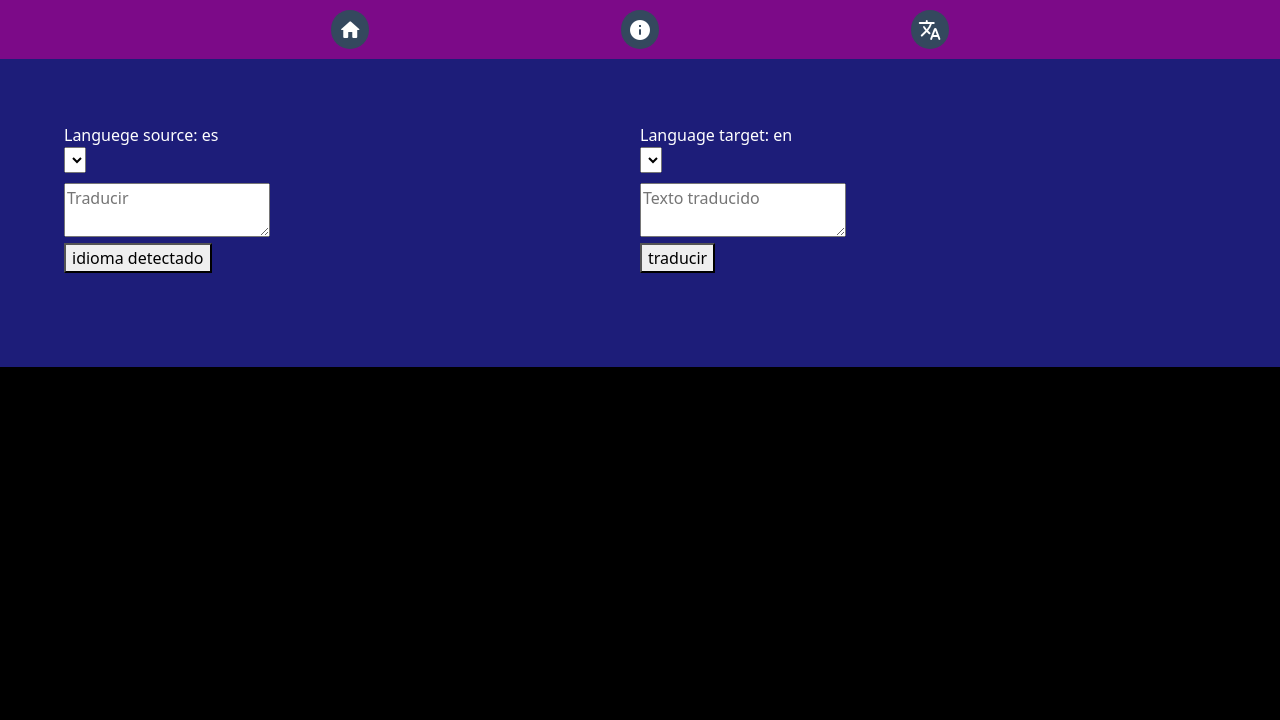
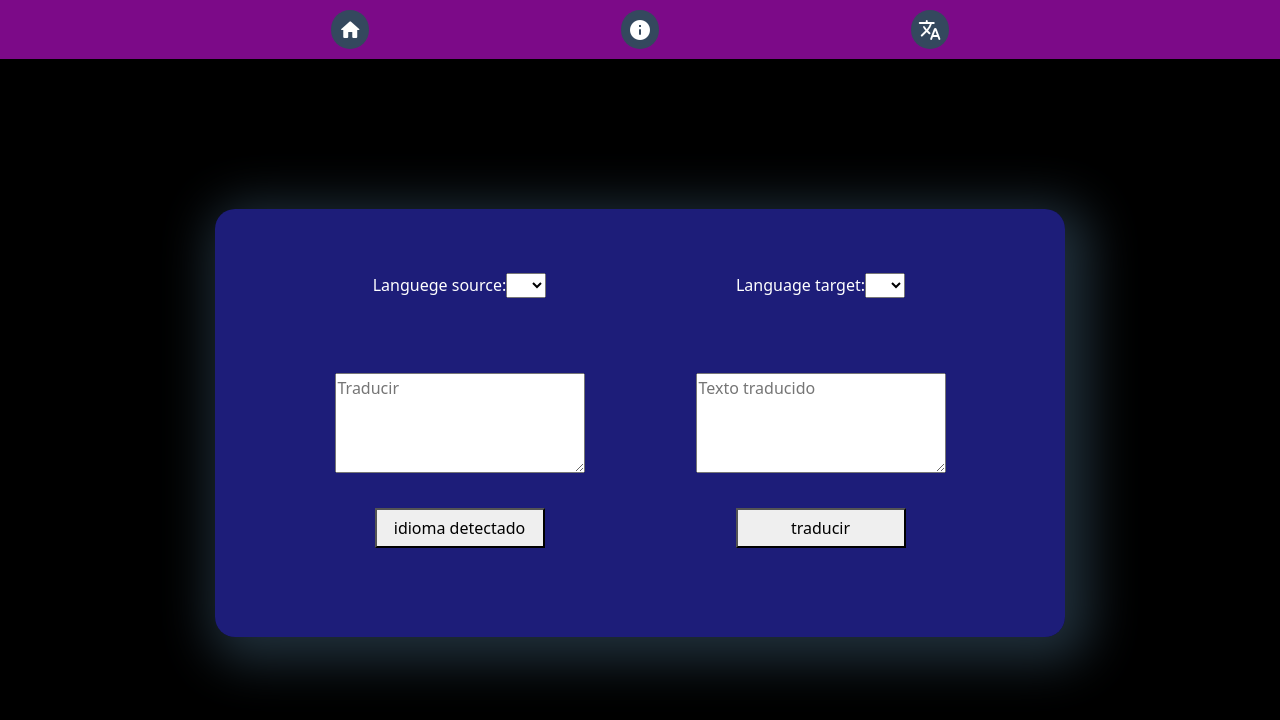
Before and after one commit to canavamesof/vue, a Vue app in the folder TRADUCE/traduceAPP/: page /translate in a window 1280 px wide. Shown: the top 720 px of the page. Built offline with nearby package versions, Linux system fonts and the light colour scheme.

Commit message:
estilos traductor

```diff
--- a/TRADUCE/traduceAPP/src/assets/main.css
+++ b/TRADUCE/traduceAPP/src/assets/main.css
@@ -14,6 +14,13 @@ body{
 
 }
 
+.contenedor{
+  min-width: 650px;
+  max-width: 850px;
+  margin: 0 auto;
+  margin-top: 150px;
+
+}
 
 .mainContainer {
     display: grid;
@@ -22,4 +29,20 @@ body{
     padding: 4rem;
     font-weight: normal;
     background-color: rgba(52, 52, 218, 0.555);
+    border-radius: 20px;
+    box-shadow: 10px 10px 50px 15px rgb(32, 48, 59);
   }
+
+  textarea{
+    width: 250px;
+    height: 100px ;
+  }
+  button{
+    margin-top: 35px;
+    width: 170px;
+    height: 40px;
+  }
+  select{
+    width: 40px;
+    height: 25px;
+  }
--- a/TRADUCE/traduceAPP/src/views/traductorView.vue
+++ b/TRADUCE/traduceAPP/src/views/traductorView.vue
@@ -1,34 +1,40 @@
 <template>
+    <div class="contenedor">
         <div class="mainContainer">
-        <div class="">
+            <div class="d-flex justify-content-center ">
                 <div>Languege source: {{ source }}</div>
+                <div>
                     <select v-model="source">
                         <option v-for="mylanguages in languages">
                             {{ mylanguages.language }}
                         </option>
                     </select>
                 </div>
+            </div>
+            <div class="d-flex justify-content-center">
+                <div>Language target: {{ target }}</div>
                 <div>
-            <div>Language target: {{ target }}</div>
                     <select v-model="target">
                         <option v-for="mylanguages in languages">
                             {{ mylanguages.language }}
                         </option>
                     </select>
                 </div>
-        <div>
+            </div>
+            <div class="d-flex justify-content-center">
                 <textarea v-model="text" placeholder="Traducir">
             </v-model></textarea>
             </div>
-        <div>
+            <div class="d-flex justify-content-center">
                 <textarea v-model="translatedText" placeholder="Texto traducido">
             </v-model></textarea>
             </div>
-        <div>
+            <div class="d-flex justify-content-center">
                 <button @change="detectarIdioma">idioma detectado</button>
             </div>
-        <div>
+            <div class="d-flex justify-content-center">
                 <button @click="traducirIdiomas">traducir</button>
+            </div>
         </div>
     </div>
 </template>
@@ -36,8 +42,8 @@
 import { onMounted, ref } from "vue";
 import googleServices from "@/services/googleServices";
 
-const source = ref("es");
-const target = ref("en");
+const source = ref("");
+const target = ref("");
 const languages = ref([]);
 const text = ref("");
 const translatedText = ref("");
```
Lines whose indentation alone changed are shown as unchanged.
